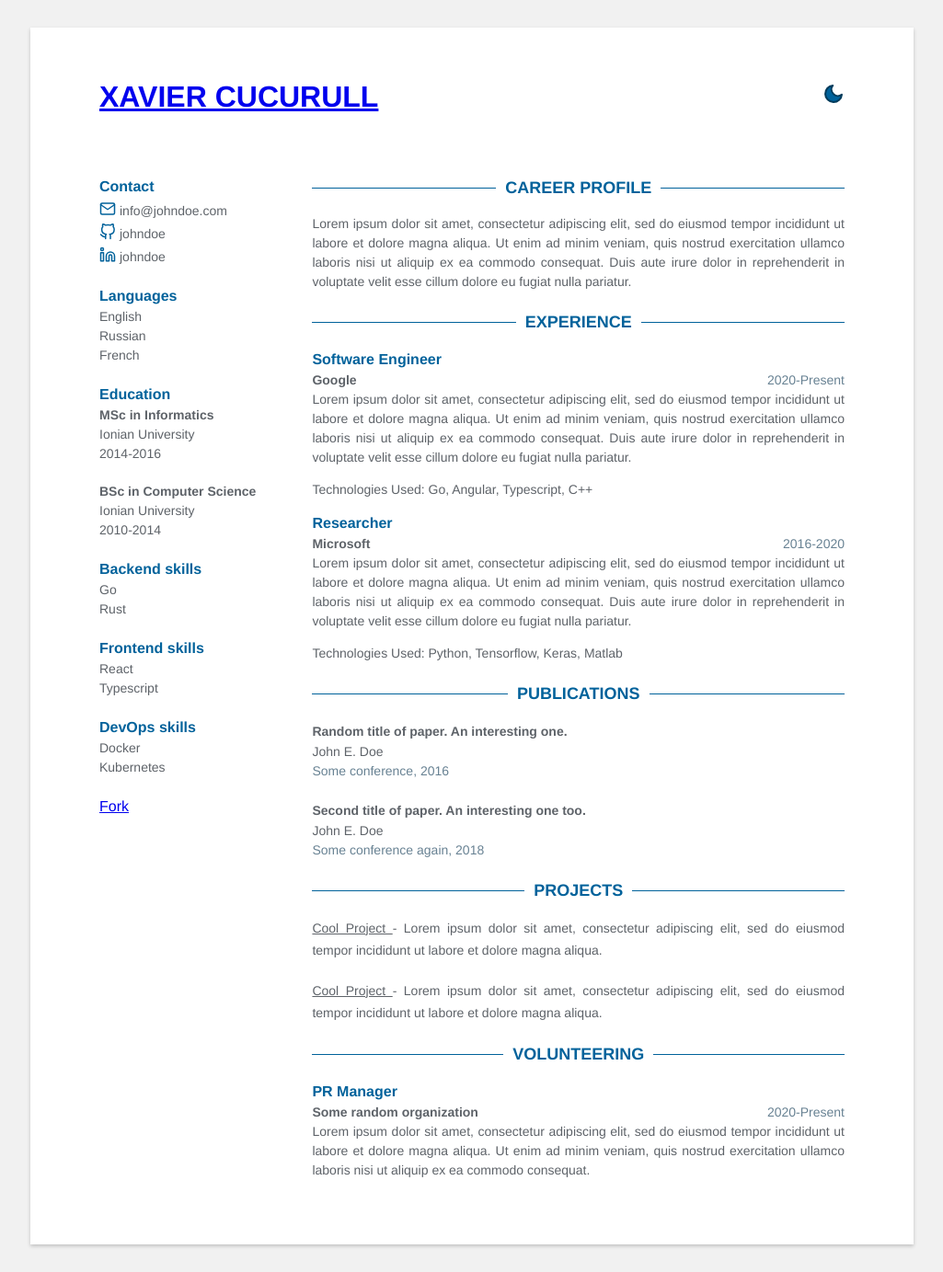
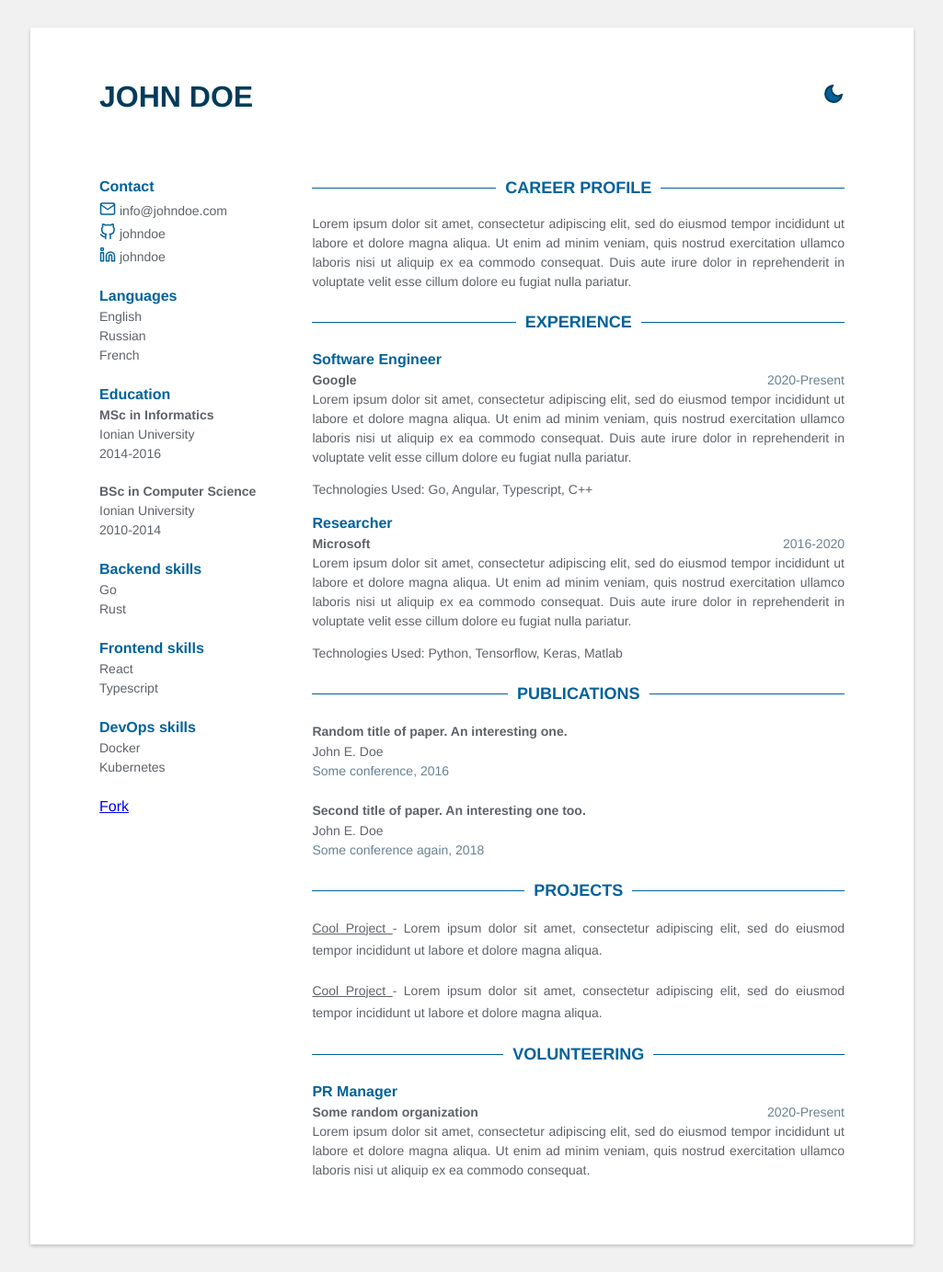
Before and after one commit to xaviercucurull/xaviercucurull.github.io, a Jekyll site: the page built from resume.html, in a window 1280 px wide. Shown: the whole page at 92% size, without its empty margins (127-1152 px from the left). Built offline with Jekyll 4.4.1, drawn with Linux system fonts in a browser that asks for light colours.

Commit message:
Re-add cv

```diff
--- a/_data/data.yml
+++ b/_data/data.yml
@@ -1,4 +1,4 @@
-name: Xavier Cucurull
+name: John Doe
 support_dark_mode: true
 fork: true
 
--- a/_includes/header.html
+++ b/_includes/header.html
@@ -1,5 +1,5 @@
 <div class="header">
-    <h1 class="title"><a href="./">{{site.data.data.name}}</a></h1>
+    <h1 class="title">{{site.data.data.name}}</h1>
     {% if site.data.data.support_dark_mode%}
       <input type="checkbox" id="switch" name="mode" class="toggle-dark"></input>
       <label for="switch"><i id="moon" data-feather="moon" fill="var(--fg-color)"></i></label>
```
